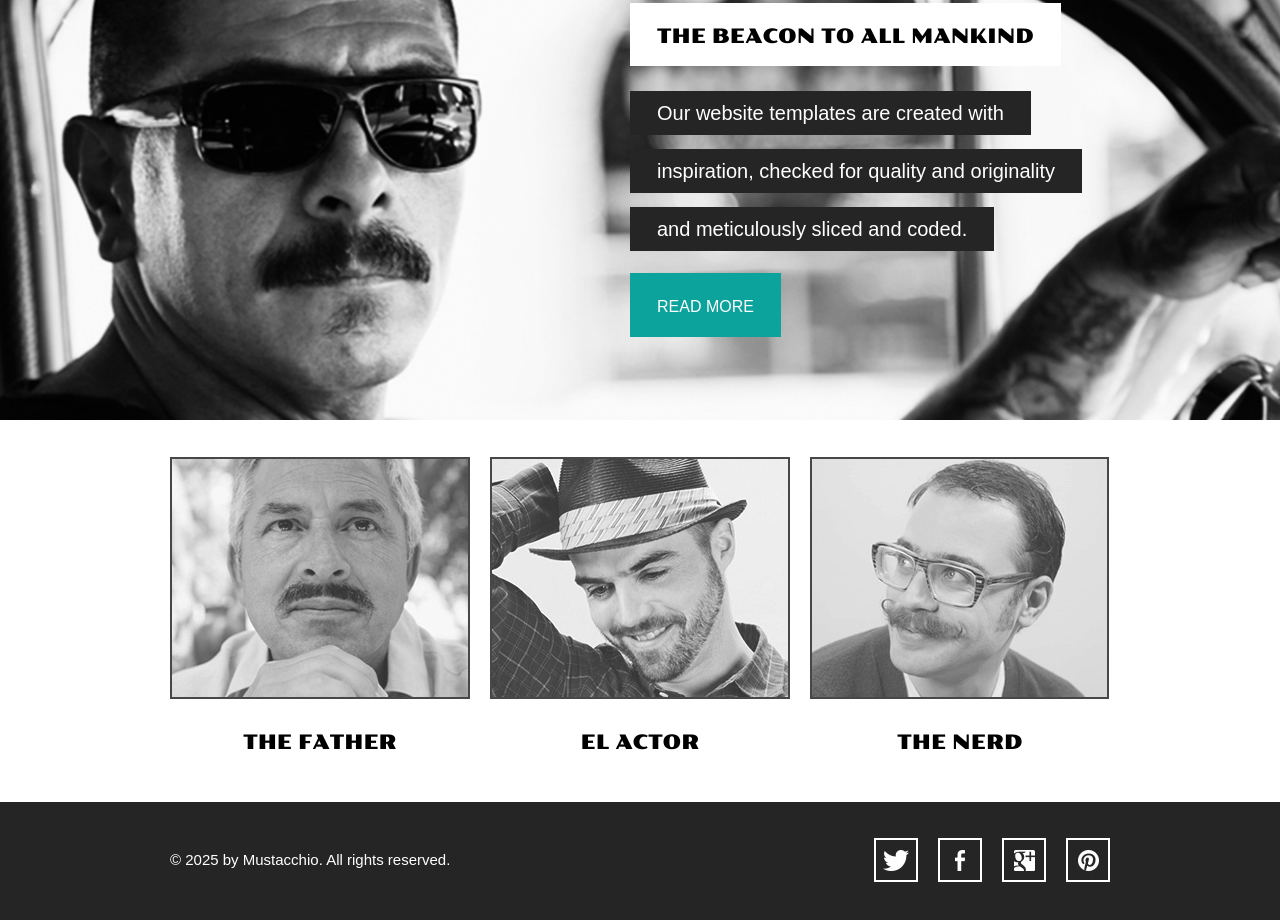
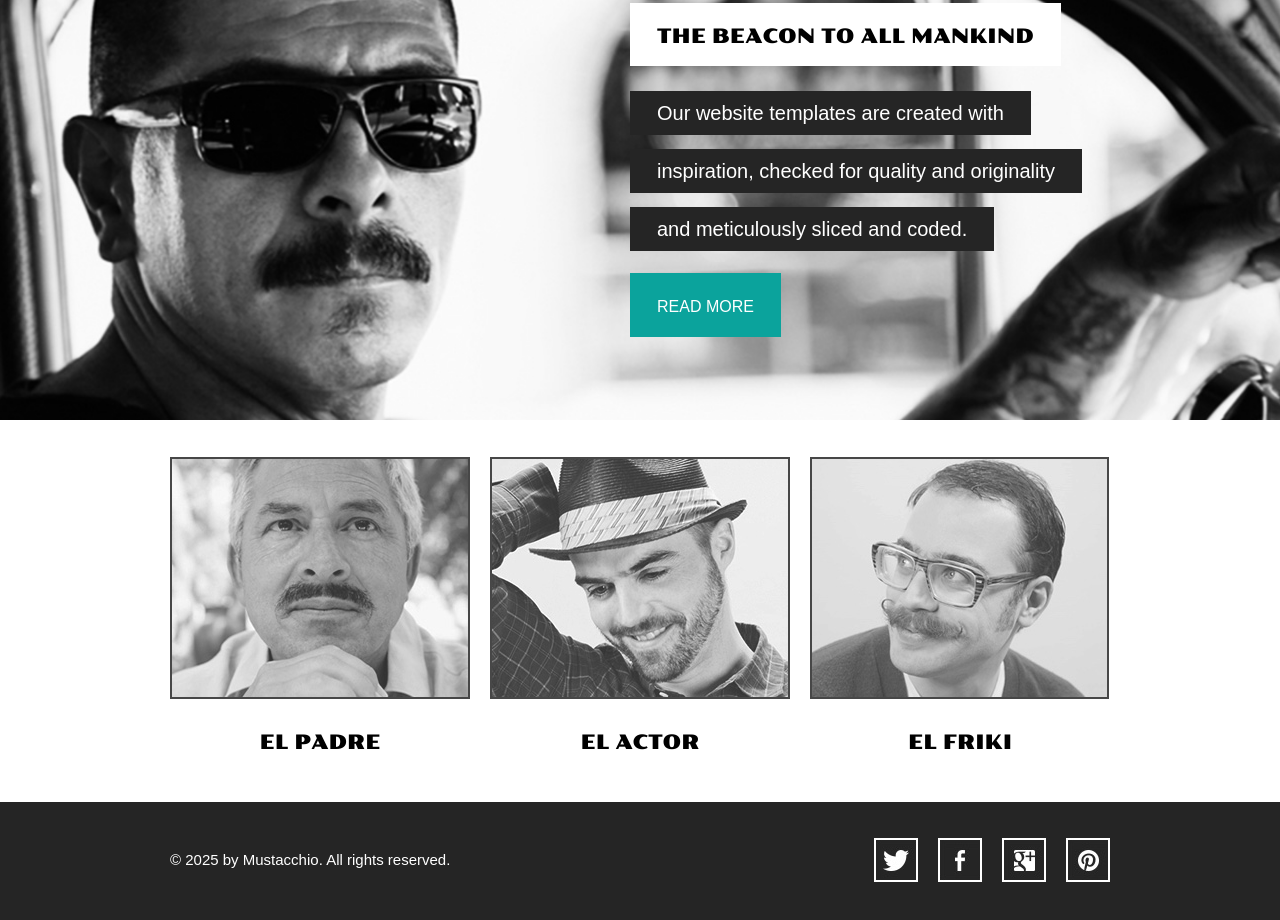
Before and after one commit to Sejo170/bigotes, a plain HTML site: page index.html in a window 1280 px wide. Shown: the part 334-1254 px from the top of the page. Drawn offline with Linux system fonts and the light colour scheme.

Commit message:
straducidos

```diff
--- a/index.html
+++ b/index.html
@@ -47,7 +47,7 @@
 			<li>
 				<a href="gallery.html">
 					<img src="images/the-father.jpg" alt="">
-					<span>the father</span>
+					<span>El padre</span>
 				</a>
 			</li>
 			<li>
@@ -59,7 +59,7 @@
 			<li>
 				<a href="gallery.html">
 					<img src="images/the-nerd.jpg" alt="">
-					<span>the nerd</span>
+					<span>El friki</span>
 				</a>
 			</li>
 		</ul>
```
